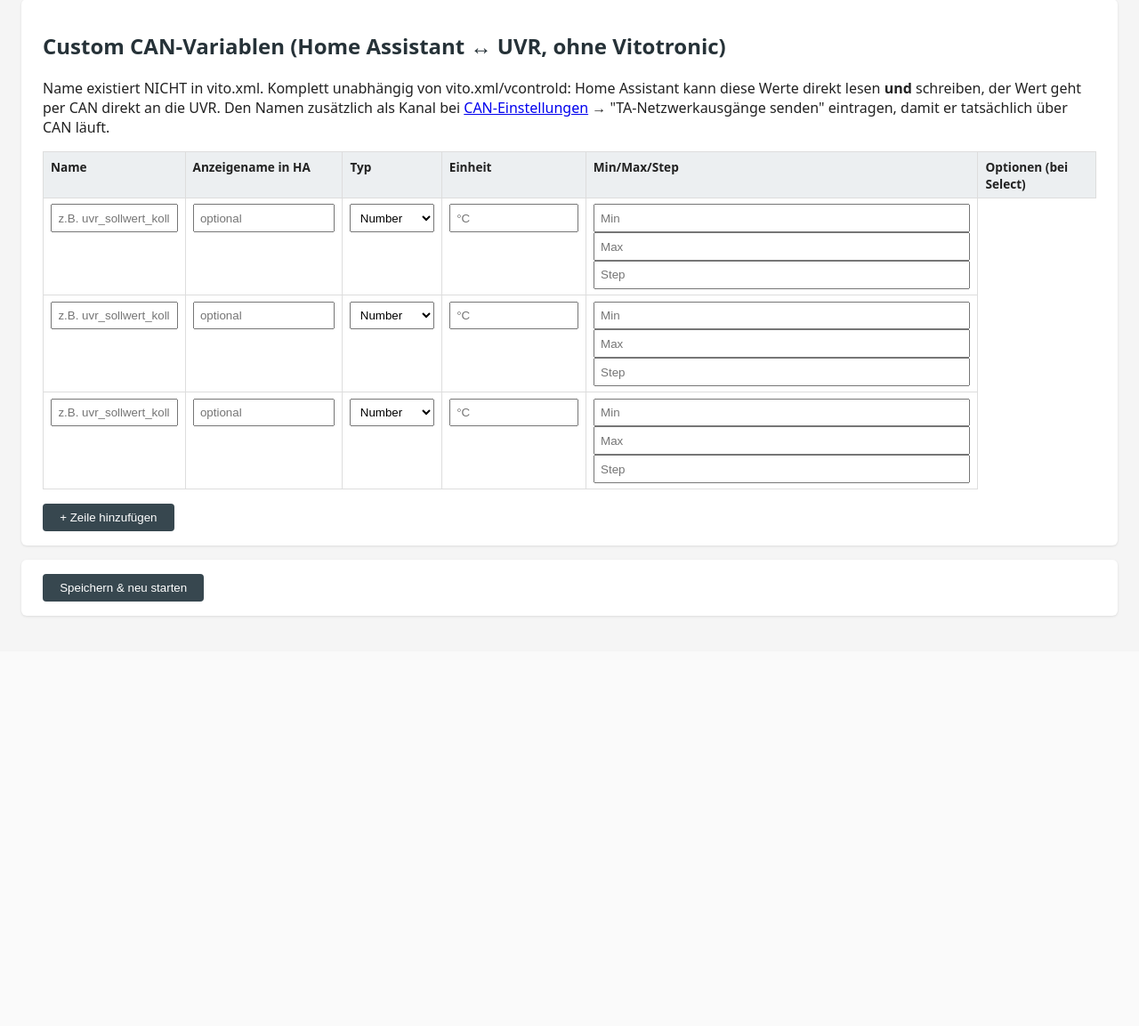
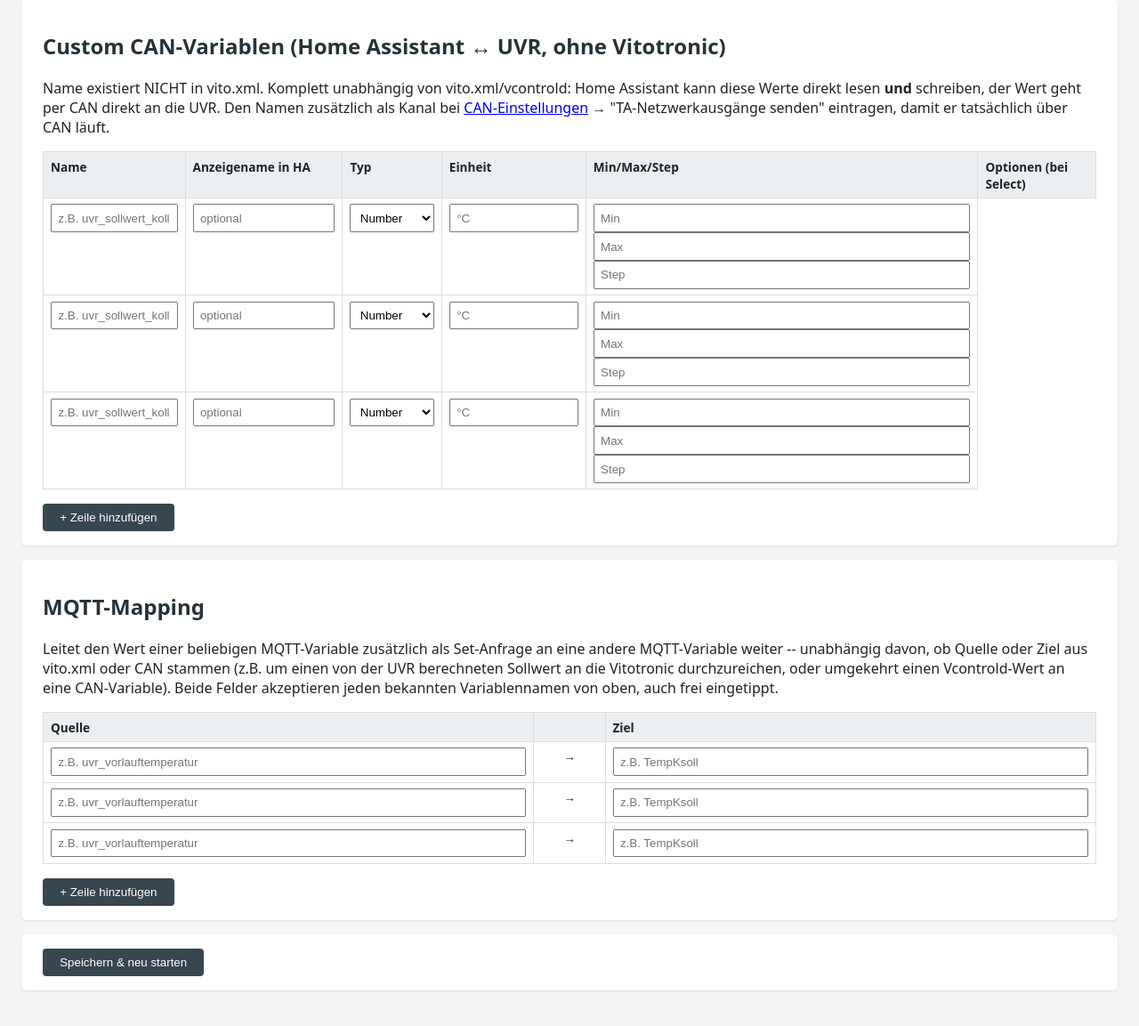
Before and after one commit to juliuskolosnjaji/vcontrold-raspberry-pi, a Flask app: page /mqtt-variables in a window 1280 px wide. Shown: the part 555-1708 px from the top of the page at 89% size. Before the commit the page ends 1249 px from the top, so only its background shows below. Run offline with Flask 3, Linux system fonts and the light colour scheme; the visitor is signed in with stand-in values (Sample User, id 1).

Commit message:
Generisches MQTT-Mapping ersetzt die CAN-gebundene "Weiterleitung"
Die bisherige "Weiterleitung" (forward_as_set) konnte nur einen von der UVR
empfangenen Wert an eine Vcontrold-settable Variable weiterreichen und war
fest an die CAN-Einstellungen-Seite gekoppelt. Der Nutzer wollte stattdessen
eine von CAN entkoppelte, allgemeine "MQTT-Variable A -> MQTT-Variable B"-
Zuordnung.

- Neues config/mqtt_mapping.json (scripts/mqtt_mapping.py): Liste
  {"source": ..., "target": ...} aus kanonischen MQTT-Variablennamen, jetzt
  in BEIDE Richtungen nutzbar (auch Vcontrold-Wert -> CAN-Variable).
  orchestrator.py löst automatisch auf, ob Quelle/Ziel eine vito.xml-
  Variable ist (heizung/<Name>) oder eine CAN-Variable (uvr/<Name>) --
  Set-Ziele auf heizung/cmd/* werden wie bisher als JSON mit
  Quellenkennung {"source": "mapping"} verpackt, uvr/cmd/*-Ziele roh
  (can_node.py parst dort kein JSON).
- can_node.py: publish_rx_value() um forward_as_set gekürzt, `channel` ist
  jetzt immer ein reiner Name statt optional einem {"topic",
  "forward_as_set"}-Objekt. Modul-Docstring entsprechend angepasst.
- CAN-Einstellungen-Seite: "Weiterleitung"-Spalte aus den CAN-Analog-/
  Digitalausgänge-empfangen-Tabellen entfernt, Verweis auf die neue
  MQTT-Variablen-Seite stattdessen.
- MQTT-Variablen-Seite: neuer Abschnitt "MQTT-Mapping" (Quelle -> Ziel,
  Freitext mit Vorschlagsliste aus allen bekannten Variablennamen,
  unbegrenzt per "+ Zeile" erweiterbar).
- ha_discovery.py/ui/app.py: jetzt tote dict-Shape-Prüfungen
  (`isinstance(c, dict)`) für sdo_record/rx_ta_*_outputs entfernt, da
  Kanäle nur noch reine Namen sind.

Getestet: Routing-Logik isoliert für beide Richtungen verifiziert (CAN-Quelle
-> Vcontrold-Ziel mit JSON-Verpackung, Vcontrold-Quelle -> CAN-Ziel roh),
vollständiger Seiten-/Import-Regressionstest gegen echte Produktivdaten.

Co-Authored-By: Claude Sonnet 5 <noreply@anthropic.com>

```diff
--- /dev/null
+++ b/scripts/mqtt_mapping.py
@@ -0,0 +1,31 @@
+"""
+Generisches MQTT-Variablen-Mapping: der Wert einer MQTT-Variable (egal ob aus vito.xml/Vcontrold
+oder CAN stammend) wird zusätzlich als Set-Anfrage an eine andere MQTT-Variable weitergegeben --
+unabhängig davon, woher Quelle und Ziel kommen. Ersetzt die frühere "Weiterleitung"
+(forward_as_set), die nur CAN-Empfangswerte an eine Vcontrold-settable Variable weiterleiten
+konnte und an die CAN-Einstellungen-Seite gekoppelt war.
+
+config/mqtt_mapping.json: Liste von {"source": "<Variablenname>", "target": "<Variablenname>"}.
+Beide Namen sind kanonische MQTT-Variablennamen (siehe vito_variables.py/mqtt_variables.py) --
+ob ein Name auf heizung/<name> oder uvr/<name> liegt bzw. auf heizung/cmd/<name> oder
+uvr/cmd/<name> geschrieben wird, ergibt sich automatisch daraus, ob der Name eine vito.xml-
+Variable ist (siehe orchestrator.py, das dieses Mapping tatsächlich ausführt).
+"""
+import json
+import pathlib
+
+CONFIG_PATH = pathlib.Path(__file__).resolve().parent.parent / "config" / "mqtt_mapping.json"
+
+
+def load(path: pathlib.Path = CONFIG_PATH) -> list:
+    if not path.exists():
+        return []
+    return [
+        m for m in json.loads(path.read_text())
+        if isinstance(m, dict) and m.get("source") and m.get("target")
+    ]
+
+
+def save(mappings: list, path: pathlib.Path = CONFIG_PATH) -> None:
+    path.parent.mkdir(parents=True, exist_ok=True)
+    path.write_text(json.dumps(mappings, indent=2, ensure_ascii=False) + "\n")
--- a/ui/app.py
+++ b/ui/app.py
@@ -26,6 +26,7 @@ sys.path.insert(0, str(pathlib.Path(__file__).resolve().parent.parent / "scripts
 
 import can_sniffer
 import diagnostics
+import mqtt_mapping
 import mqtt_variables as mqtt_vars
 import ta_can_protocol as proto
 import vclient_wrapper
@@ -365,28 +366,21 @@ TA_RX_OUTPUT_SLOTS = 16  # rx_ta_analog_outputs/rx_ta_digital_outputs: Ausgang 1
 
 def parse_ta_rx_output_rows(key: str) -> dict:
     """Baut das 'outputs'-Dict für rx_ta_analog_outputs/rx_ta_digital_outputs aus den
-    Formularfeldern '{key}_slot_topic_<i>'/'{key}_slot_forward_<i>' (i=0..15, Ausgang i+1)."""
+    Formularfeldern '{key}_slot_topic_<i>' (i=0..15, Ausgang i+1). Soll ein empfangener Wert
+    zusätzlich an eine andere MQTT-Variable weitergegeben werden, siehe die eigenständige
+    MQTT-Mapping-Konfiguration auf der MQTT-Variablen-Seite (config/mqtt_mapping.json)."""
     outputs = {}
     for i in range(TA_RX_OUTPUT_SLOTS):
         topic = request.form.get(f"{key}_slot_topic_{i}", "").strip()
-        if not topic:
-            continue
-        forward = request.form.get(f"{key}_slot_forward_{i}", "").strip()
-        outputs[str(i + 1)] = {"topic": topic, "forward_as_set": forward} if forward else topic
+        if topic:
+            outputs[str(i + 1)] = topic
     return outputs
 
 
 def build_ta_rx_output_rows(config: dict) -> list:
     """Gegenstück zu parse_ta_rx_output_rows: 'outputs'-Dict -> flache Liste für's Template."""
     outputs = (config or {}).get("outputs", {})
-    rows = []
-    for i in range(TA_RX_OUTPUT_SLOTS):
-        c = outputs.get(str(i + 1))
-        if isinstance(c, dict):
-            rows.append({"topic": c.get("topic", ""), "forward": c.get("forward_as_set", "")})
-        else:
-            rows.append({"topic": c or "", "forward": ""})
-    return rows
+    return [{"topic": outputs.get(str(i + 1), "")} for i in range(TA_RX_OUTPUT_SLOTS)]
 
 
 def parse_discovery_fields(prefix: str, suffix, error_label: str, errors: list) -> dict:
@@ -484,13 +478,6 @@ def can_settings():
     for cycle in load_read_cycles().values():
         available_subtopics.update(cycle.get("variables", []))
 
-    # Weiterleitungsziele ("Weiterleitung"-Dropdown bei den Empfangs-Tabellen): nur Vcontrold-
-    # settable Variablen (Name existiert in vito.xml UND hat einen schreibbaren discovery-Eintrag
-    # in config/mqtt_variables.json) -- siehe orchestrator.py/handle_set_request().
-    available_set_keys = sorted(
-        k for k, v in mqtt_variables.items() if k in vito_vars and mqtt_vars.is_writable(v)
-    )
-
     ta_net_outputs = mapping.get("ta_network_outputs", {})
     ta_net_analog = (ta_net_outputs.get("analog", []) + [None] * TA_NETWORK_OUTPUT_SLOTS)[:TA_NETWORK_OUTPUT_SLOTS]
     ta_net_digital = (ta_net_outputs.get("digital", []) + [None] * TA_NETWORK_OUTPUT_SLOTS)[:TA_NETWORK_OUTPUT_SLOTS]
@@ -501,10 +488,8 @@ def can_settings():
     # deckt "neu anzulegende Variable" ab.
     existing_uvr_topics = set()
     for key in ("rx_ta_analog_outputs", "rx_ta_digital_outputs"):
-        for c in mapping.get(key, {}).get("outputs", {}).values():
-            existing_uvr_topics.add(c["topic"] if isinstance(c, dict) else c)
-    for c in mapping.get("sdo_record", {}).get("slots", {}).values():
-        existing_uvr_topics.add(c["topic"] if isinstance(c, dict) else c)
+        existing_uvr_topics.update(mapping.get(key, {}).get("outputs", {}).values())
+    existing_uvr_topics.update(mapping.get("sdo_record", {}).get("slots", {}).values())
     existing_uvr_topics.update(k for k in mqtt_variables if k not in vito_vars)
 
     return render_template(
@@ -519,7 +504,6 @@ def can_settings():
         own_node_number=mapping.get("own_node_number", 1),
         total_slots=TA_NETWORK_OUTPUT_SLOTS,
         available_subtopics=sorted(available_subtopics),
-        available_set_keys=available_set_keys,
         ta_net_analog=ta_net_analog,
         ta_net_digital=ta_net_digital,
         message=message,
@@ -768,6 +752,7 @@ def vcontrold_page():
 BLANK_CUSTOM_VARIABLE_ROWS = 3  # zusätzliche leere Zeilen für neue Custom-CAN-Variablen; "+ Zeile"
 # im Browser fügt bei Bedarf beliebig mehr hinzu (kein fixes Limit, da die Anzahl je nach
 # CAN-Ausbaustufe stark variieren kann)
+BLANK_MAPPING_ROWS = 3  # zusätzliche leere Zeilen für neue MQTT-Mappings, ebenfalls per "+ Zeile" erweiterbar
 
 
 def build_mqtt_variable_rows(entry: dict) -> dict:
@@ -835,12 +820,32 @@ def mqtt_variables_page():
             entry["discovery"] = parse_discovery_fields("customvar", i, f"'{name}'", errors)
             new_variables[name] = entry
 
+        mapping_indices = sorted(
+            int(key[len("mapping_source_"):])
+            for key in request.form
+            if key.startswith("mapping_source_") and key[len("mapping_source_"):].isdigit()
+        )
+        new_mappings = []
+        for i in mapping_indices:
+            source = request.form.get(f"mapping_source_{i}", "").strip()
+            target = request.form.get(f"mapping_target_{i}", "").strip()
+            if not source and not target:
+                continue
+            if not source or not target:
+                errors.append(f"Mapping-Zeile {i + 1}: Quelle und Ziel müssen beide gesetzt sein")
+                continue
+            if source == target:
+                errors.append(f"Mapping-Zeile {i + 1}: Quelle und Ziel sind identisch ('{source}')")
+                continue
+            new_mappings.append({"source": source, "target": target})
+
         if errors:
             message, message_ok = " / ".join(errors), False
             mqtt_variables = new_variables  # editierte (fehlerhafte) Werte im Formular zeigen
         else:
             mqtt_vars.save(new_variables)
             mqtt_variables = new_variables
+            mqtt_mapping.save(new_mappings)
 
             restarted, failed = [], []
             for service in ("orchestrator", "can-node"):
@@ -880,11 +885,23 @@ def mqtt_variables_page():
     for _ in range(BLANK_CUSTOM_VARIABLE_ROWS):
         custom_rows.append({"name": "", "display_name": "", "component": "number", "unit": "", "min": "", "max": "", "step": "", "options": ""})
 
+    # Vorschlagsliste fürs Mapping: alle bekannten MQTT-Variablennamen (vito.xml + konfigurierte
+    # MQTT-Variablen). Freies Eintippen bleibt möglich, z.B. für einen reinen CAN-Empfangskanal,
+    # der (noch) keinen eigenen mqtt_variables.json-Eintrag hat.
+    known_variable_names = sorted(set(vito_vars.keys()) | set(mqtt_variables.keys()))
+
+    mapping_rows = [dict(m) for m in mqtt_mapping.load()]
+    for _ in range(BLANK_MAPPING_ROWS):
+        mapping_rows.append({"source": "", "target": ""})
+
     return render_template(
         "mqtt_variables.html",
         vito_rows=vito_rows,
         custom_rows=custom_rows,
         next_custom_index=len(custom_rows),
+        mapping_rows=mapping_rows,
+        next_mapping_index=len(mapping_rows),
+        known_variable_names=known_variable_names,
         message=message,
         message_ok=message_ok,
     )
--- a/ui/templates/mqtt_variables.html
+++ b/ui/templates/mqtt_variables.html
@@ -138,6 +138,43 @@
     </tr>
   </template>
 
+  <div class="card wide-card">
+    <h2>MQTT-Mapping</h2>
+    <p>Leitet den Wert einer beliebigen MQTT-Variable zusätzlich als Set-Anfrage an eine andere
+       MQTT-Variable weiter -- unabhängig davon, ob Quelle oder Ziel aus vito.xml oder CAN
+       stammen (z.B. um einen von der UVR berechneten Sollwert an die Vitotronic durchzureichen,
+       oder umgekehrt einen Vcontrold-Wert an eine CAN-Variable). Beide Felder akzeptieren jeden
+       bekannten Variablennamen von oben, auch frei eingetippt.</p>
+    <table class="canvar-table">
+      <tr><th>Quelle</th><th></th><th>Ziel</th></tr>
+      <tbody id="mapping-tbody">
+      {% for row in mapping_rows %}
+      {% set i = loop.index0 %}
+      <tr class="canvar-row">
+        <td><input type="text" name="mapping_source_{{ i }}" value="{{ row.source }}" list="known-variable-names" placeholder="z.B. uvr_vorlauftemperatur"></td>
+        <td style="text-align:center;">→</td>
+        <td><input type="text" name="mapping_target_{{ i }}" value="{{ row.target }}" list="known-variable-names" placeholder="z.B. TempKsoll"></td>
+      </tr>
+      {% endfor %}
+      </tbody>
+    </table>
+    <button type="button" id="add-mapping-row">+ Zeile hinzufügen</button>
+  </div>
+
+  <datalist id="known-variable-names">
+    {% for n in known_variable_names %}
+    <option value="{{ n }}"></option>
+    {% endfor %}
+  </datalist>
+
+  <template id="mapping-row-template">
+    <tr class="canvar-row">
+      <td><input type="text" name="mapping_source___IDX__" list="known-variable-names" placeholder="z.B. uvr_vorlauftemperatur"></td>
+      <td style="text-align:center;">→</td>
+      <td><input type="text" name="mapping_target___IDX__" list="known-variable-names" placeholder="z.B. TempKsoll"></td>
+    </tr>
+  </template>
+
   <div class="card">
     <button type="submit" onclick="return confirm('MQTT-Variablen speichern und orchestrator/can-node (falls aktiv) neu starten?');">Speichern &amp; neu starten</button>
   </div>
@@ -208,5 +245,16 @@ document.getElementById('add-customvar-row').addEventListener('click', function
   attachCanvarComponentHandler(document.getElementById('customvar-tbody').lastElementChild);
   nextCustomVarIndex++;
 });
+
+let nextMappingIndex = {{ next_mapping_index }};
+document.getElementById('add-mapping-row').addEventListener('click', function () {
+  const template = document.getElementById('mapping-row-template');
+  const clone = template.content.cloneNode(true);
+  clone.querySelectorAll('[name]').forEach(function (el) {
+    el.name = el.name.replace('__IDX__', nextMappingIndex);
+  });
+  document.getElementById('mapping-tbody').appendChild(clone);
+  nextMappingIndex++;
+});
 </script>
 {% endblock %}
```
Also changed, not shown: scripts/can_node.py (+17 -38 lines), scripts/ha_discovery.py (+3 -8 lines), scripts/orchestrator.py (+56 -6 lines), ui/templates/can_settings.html (+5 -19 lines), README.md, 3 other files.
